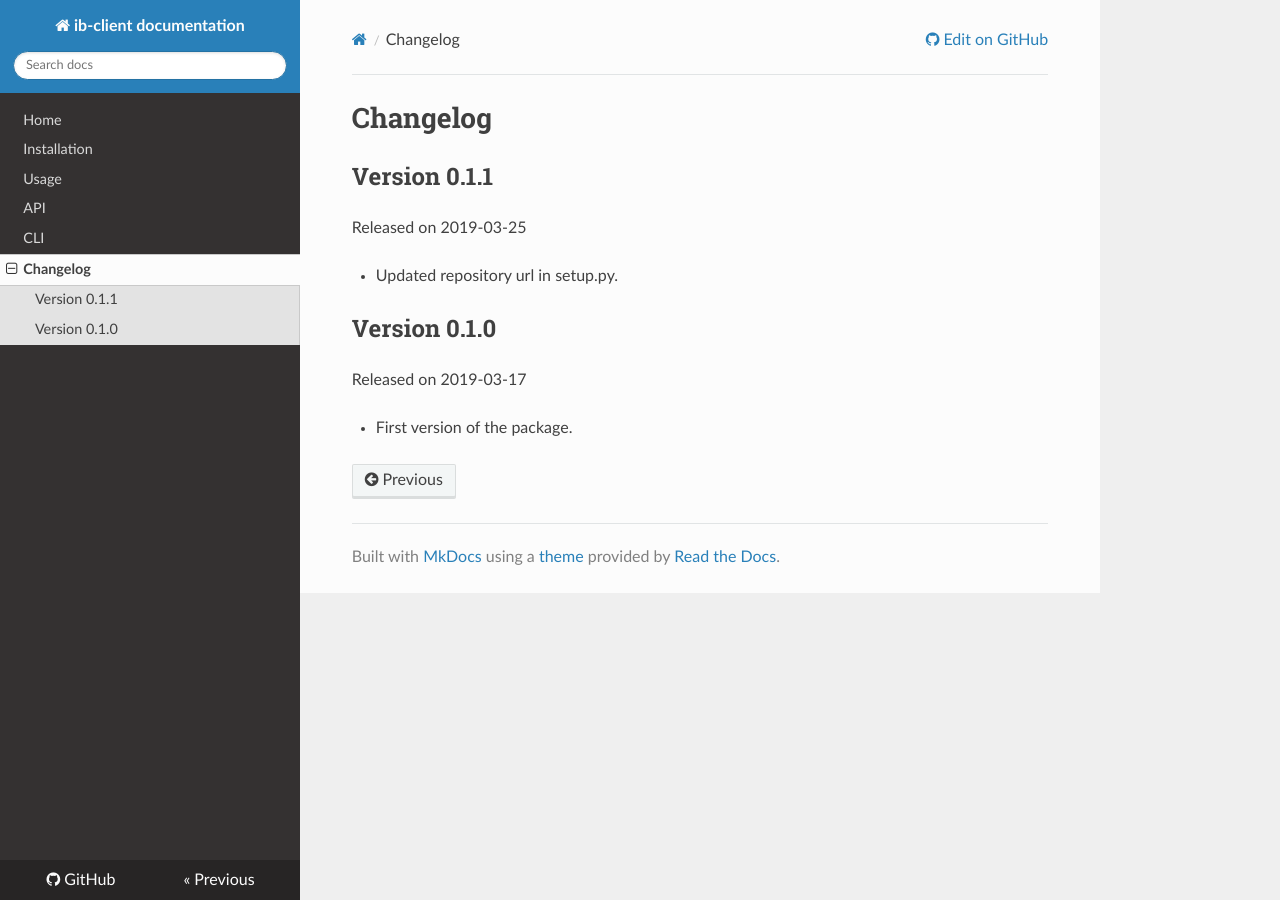
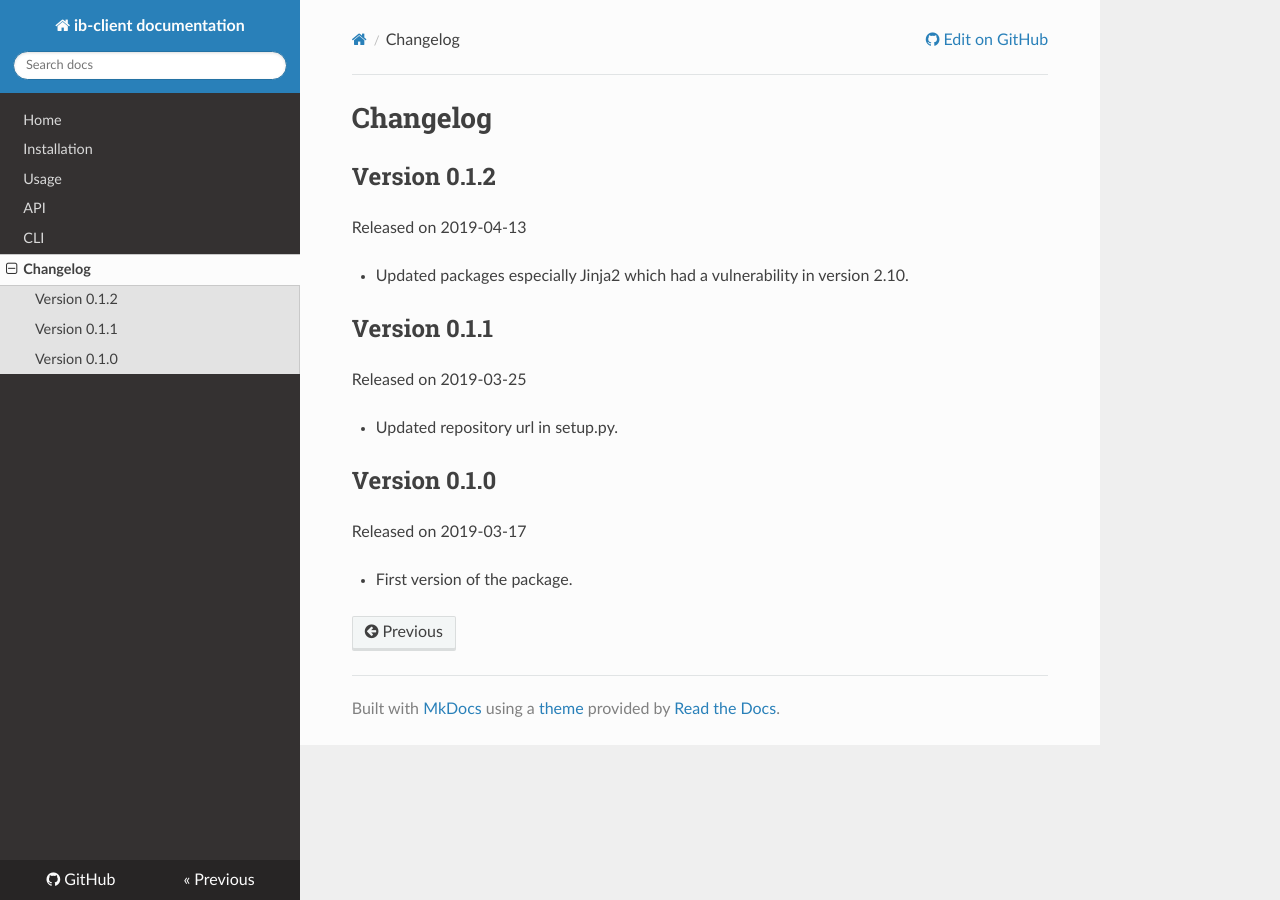
Before and after one commit to lewoudar/ib_client, an MkDocs documentation site: the page built from docs/changelog.md, in a window 1280 px wide. Built offline with MkDocs 1.6.1, drawn with Linux system fonts in a browser that asks for light colours; nearby versions of some CDN libraries; old or Windows-style settings are respelled for this version of MkDocs.

Commit message:
docs(CHANGELOG): updated changelog.md in docs folder and root folder

```diff
--- a/docs/changelog.md
+++ b/docs/changelog.md
@@ -1,4 +1,10 @@
 # Changelog
+
+## Version 0.1.2
+
+Released on 2019-04-13
+
+- Updated packages especially Jinja2 which had a vulnerability in version 2.10.
 
 ## Version 0.1.1
 
```
Also changed, not shown: CHANGELOG.md (+6 -0 lines).
